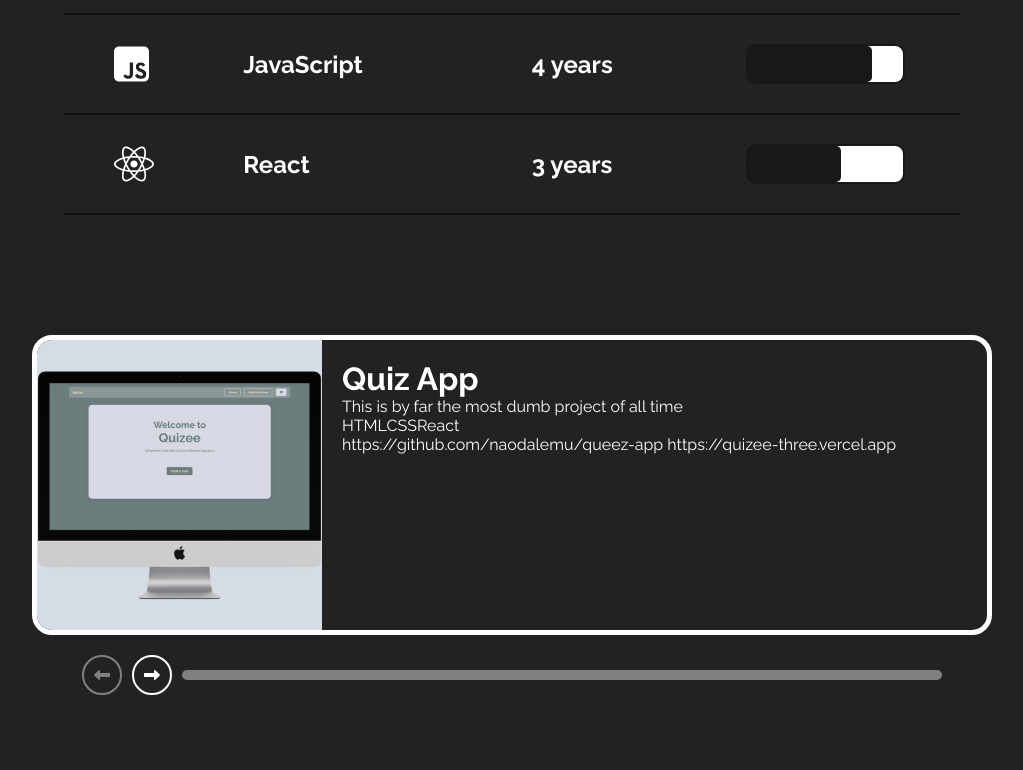
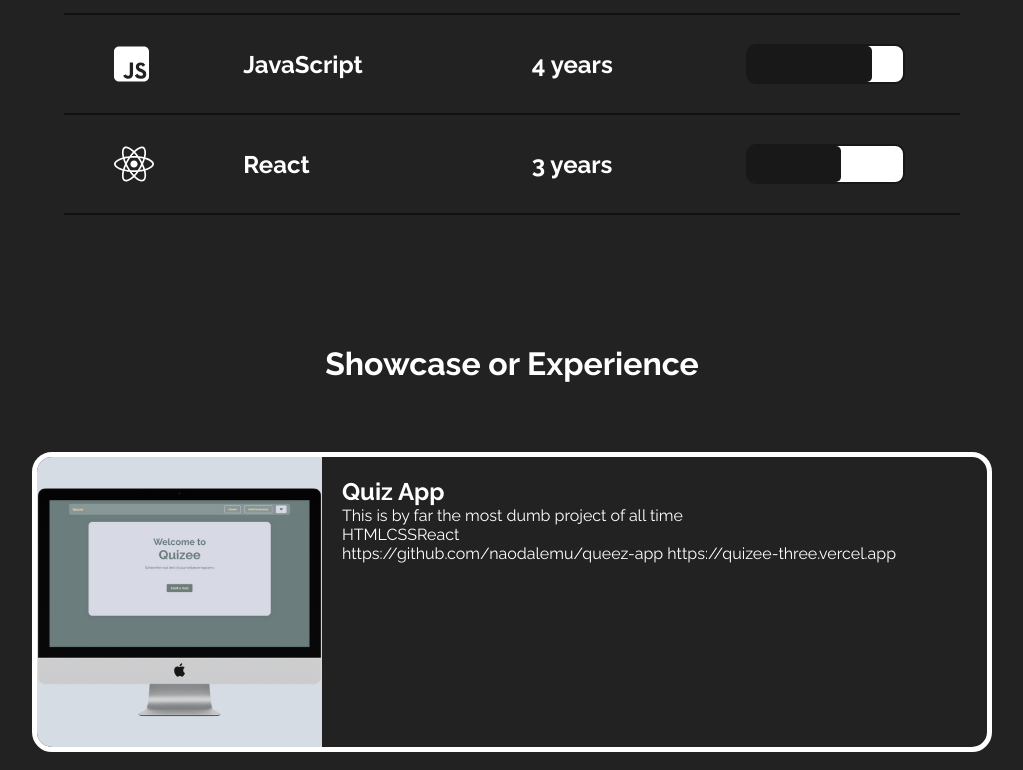
Before and after one commit to naodalemu/react-portfolio, a React (Vite) app: page / in a window 1280 px wide. Shown: the part 2000-2770 px from the top of the page, without its empty margins (128-1151 px from the left). Built offline with nearby package versions, Linux system fonts and the light colour scheme.

Commit message:
I fixed the calculation, it was a silly bracket mistake and I also fixed the navigation from the navbar.

```diff
--- a/src/components/UI/Projects.jsx
+++ b/src/components/UI/Projects.jsx
@@ -8,7 +8,7 @@ function Projects(props) {
             <div className={classes.imageContainer} style={{background: `url(${props.image})`}}></div>
             <div className={classes.explanationContainer}>
                 <div className={classes.projectExplanation}>
-                    <h1 className={classes.projectName}>{props.name}</h1>
+                    <h2 className={classes.projectName}>{props.name}</h2>
                     <p className={classes.projectDesc}>{props.description}</p>
                 </div>
                 <div className={classes.projectAddons}>
--- a/src/components/UI/Projects.module.css
+++ b/src/components/UI/Projects.module.css
@@ -15,6 +15,7 @@
     height: 100%;
     background-position: center !important;
     background-size: cover !important;
+    transition: ease-in-out 0.3s;
 }
 
 .explanationContainer {
--- a/src/components/sections/Showcase.jsx
+++ b/src/components/sections/Showcase.jsx
@@ -58,6 +58,8 @@ function Showcase() {
 
     return (
         <div className={classes.ShowcaseSection}>
+            <div id="showcase" className={classes.showRoom}></div>
+            <h1 className={classes.sectionName}>Showcase or Experience</h1>
             <div className={classes.showContainer}>
                         <Projects
                             name={currentShowcase.name}
@@ -68,14 +70,14 @@ function Showcase() {
                             liveServer={currentShowcase.liveServer}
                         />
                 <div className={classes.arrowContainer}>
-                    <div className={classes.toggleLeft} onClick={toggleLeft} style={index === 0 ? {color: "gray", border: "2px solid gray"} : null}>
+                    <button className={classes.toggleLeft} onClick={toggleLeft} style={index === 0 ? {color: "gray", border: "2px solid gray"} : null}>
                         <FontAwesomeIcon icon={faLeftLong} />
-                    </div>
-                    <div className={classes.toggleRight} onClick={toggleRight} style={index === projectData.length-1 ? {color: "gray", border: "2px solid gray"} : null}>
+                    </button>
+                    <button className={classes.toggleRight} onClick={toggleRight} style={index === projectData.length-1 ? {color: "gray", border: "2px solid gray"} : null}>
                         <FontAwesomeIcon icon={faRightLong} />
-                    </div>
+                    </button>
                     <div className={classes.statusBarContainer}>
-                        <div className={classes.statusBar} style={{background: "var(--primary-inverted)", width: `${(100 * index) / projectData.length}%`}}></div>
+                        <div className={classes.statusBar} style={{width: `${(100 * (index)) / (projectData.length-1)}%`}}></div>
                     </div>
                 </div>
             </div>
--- a/src/components/sections/Showcase.module.css
+++ b/src/components/sections/Showcase.module.css
@@ -1,5 +1,15 @@
 .ShowcaseSection {
     width: 75%;
+}
+
+.showRoom {
+    margin-bottom: 130px;
+    margin-top: 10px;
+}
+
+.sectionName {
+    margin: 0px 0px 50px 0px;
+    text-align: center;
 }
 
 .showContainer {
@@ -7,11 +17,13 @@
     flex-direction: column;
     justify-content: center;
     transition: cubic-bezier(0.175, 0.885, 0.32, 1.275) 1s;
-    margin-bottom: 100px;
+    margin-bottom: 200px;
 }
 
 .toggleLeft, .toggleRight {
     border: 2px solid var(--primary-inverted);
+    background: transparent;
+    color: white;
     width: 40px;
     height: 40px;
     display: flex;
@@ -38,6 +50,8 @@
 }
 
 .statusBar {
-    width: 50%;
     height: 10px;
+    border-radius: 10px;
+    background: var(--primary-inverted);
+    transition: cubic-bezier(0.19, 1, 0.22, 1) 1s;
 }
--- a/src/components/sections/Skills.jsx
+++ b/src/components/sections/Skills.jsx
@@ -3,7 +3,6 @@ import classes from "./Skills.module.css";
 import SkillSet from "../UI/SkillSet";
 import {
   faCss3,
-  faDev,
   faFigma,
   faHtml5,
   faJsSquare,
--- a/src/components/sections/Skills.module.css
+++ b/src/components/sections/Skills.module.css
@@ -3,7 +3,6 @@
   display: flex;
   flex-direction: column;
   align-items: center;
-  margin-bottom: 100px;
 }
 
 .sectionTitle {
```
